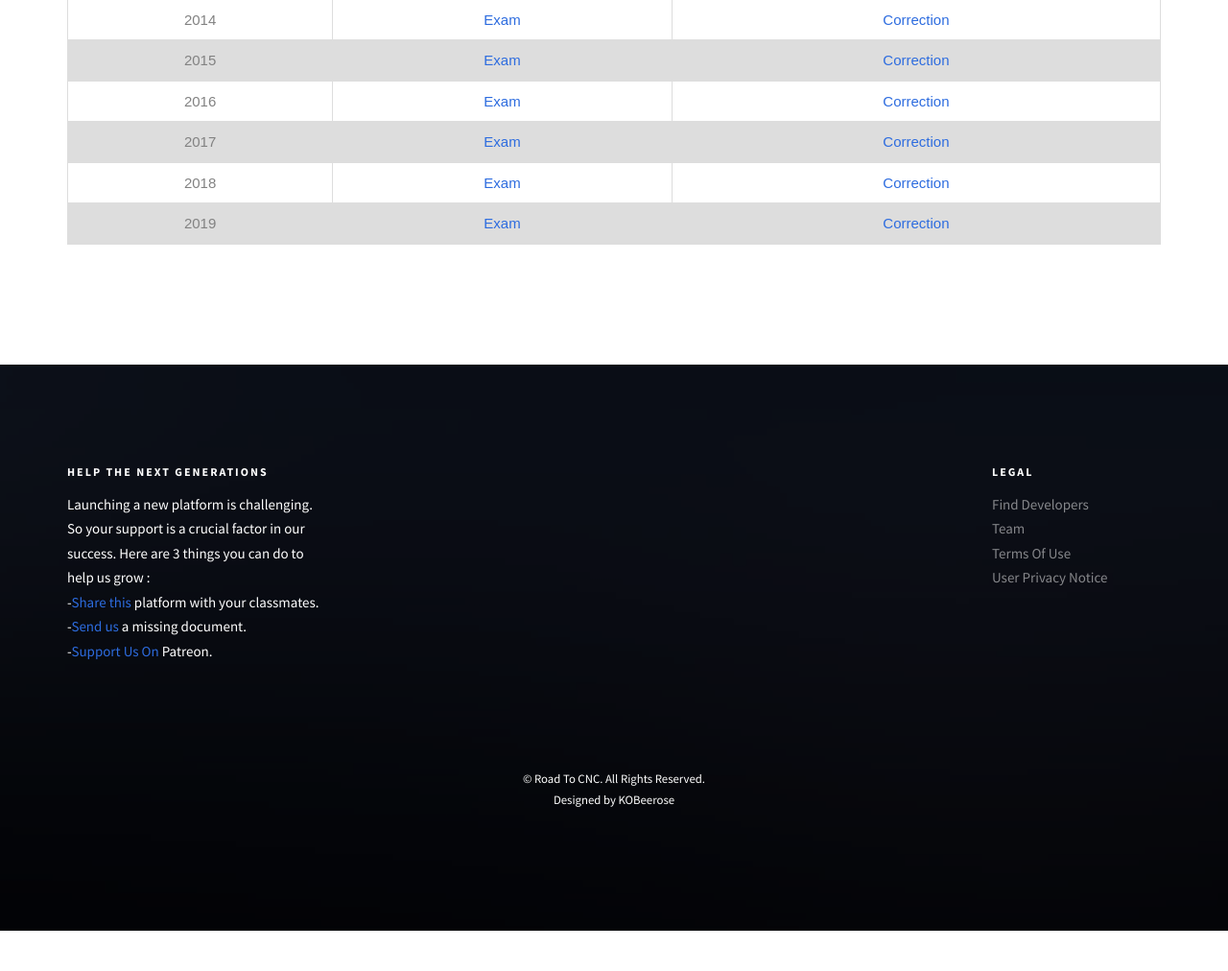
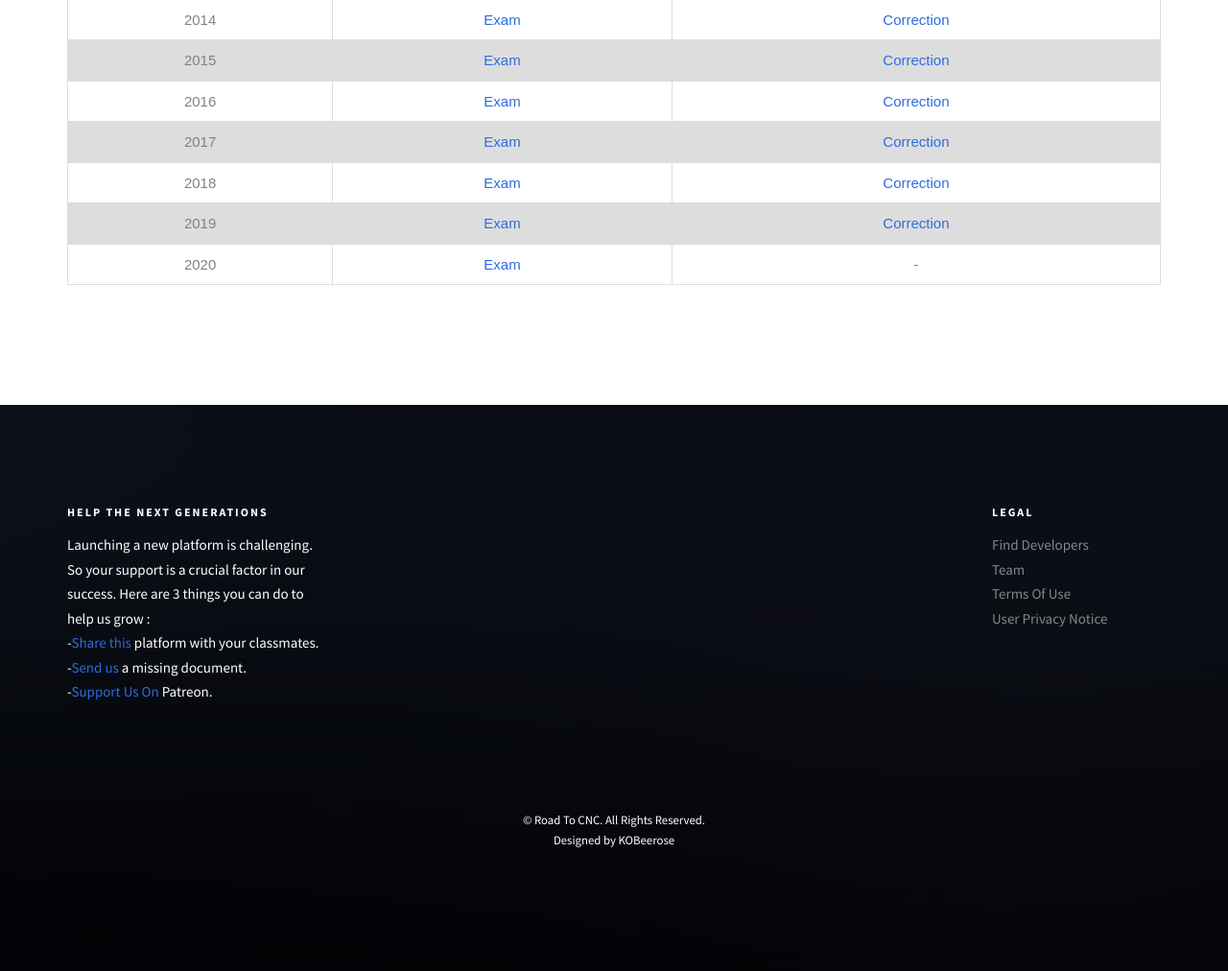
Before and after one commit to KOBeerose/RTC, a PHP site: page /MP-cnc-si.php in a window 1280 px wide. Shown: the part 1758-2770 px from the top of the page at 96% size. Before the commit the page ends 2728 px from the top, so only its background shows below. Run offline with PHP 8.4, Linux system fonts and the light colour scheme; data comes from the database, SQL or seed files in the repository; data that the repository does not hold is empty; some web fonts are replaced.

Commit message:
MP: Adding new SI cncs

```diff
--- a/Code/MP-cnc-si.php
+++ b/Code/MP-cnc-si.php
@@ -145,6 +145,11 @@ require "header.php";
 							<td><a href="pdfs/MP/cnc/si/CNC 2019 SI MP.pdf" target="_blank"><?php echo $row['8']['page_header'] ?></a></td>
 							<td><a href="pdfs/MP/cnc/si/CNC 2019 SI MP Correction.pdf" target="_blank">Correction</a></td>
 						</tr>
+						<tr class="tbl-cnt">
+							<td>2020</td>
+							<td><a href="pdfs/MP/cnc/si/CNC 2020 SI MP.pdf" target="_blank"><?php echo $row['8']['page_header'] ?></a></td>
+							<td>-</td>
+						</tr>
 					</table>
 
 
```
